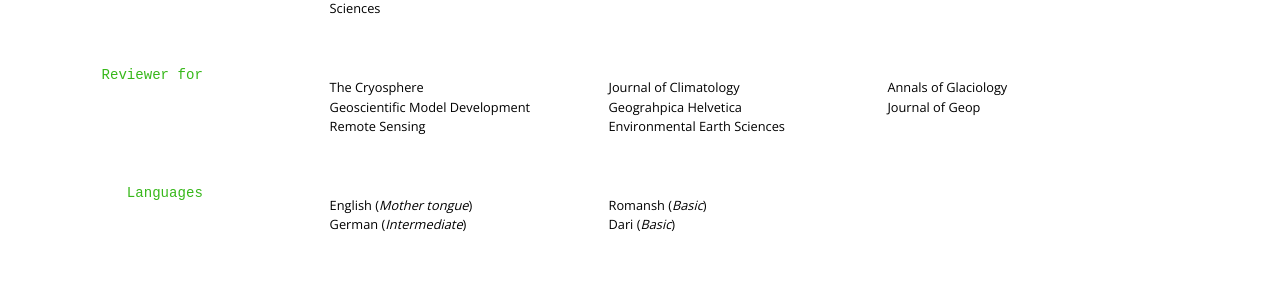
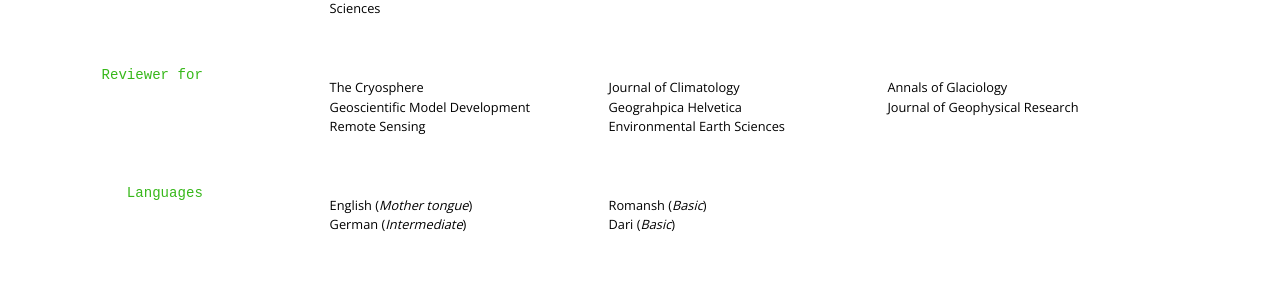
Before and after one commit to joelfiddes/joelfiddes.github.io, a Jekyll site: the page cv/index.html, which Jekyll copies as it is, in a window 1280 px wide and 900 px high, scrolled down 2200 px. Shown: the part 455-737 px from the top of the window. Built offline with Jekyll 4.4.1, drawn with Linux system fonts in a browser that asks for light colours; nearby versions of some CDN libraries.

Commit message:
auto-commit

```diff
--- a/cv/index.html
+++ b/cv/index.html
@@ -194,7 +194,7 @@
   <li>Geograhpica Helvetica</li>
   <li>Environmental Earth Sciences</li>
   <li>Annals of Glaciology</li>
-  <li>Journal of Geop</li>
+  <li>Journal of Geophysical Research</li>
 </ul>
 
 <h2 id="languages">Languages</h2>
```
Also changed, not shown: 1 other file.
